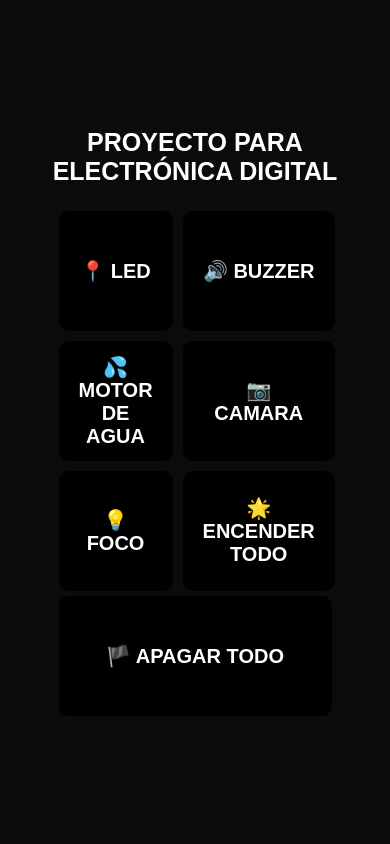
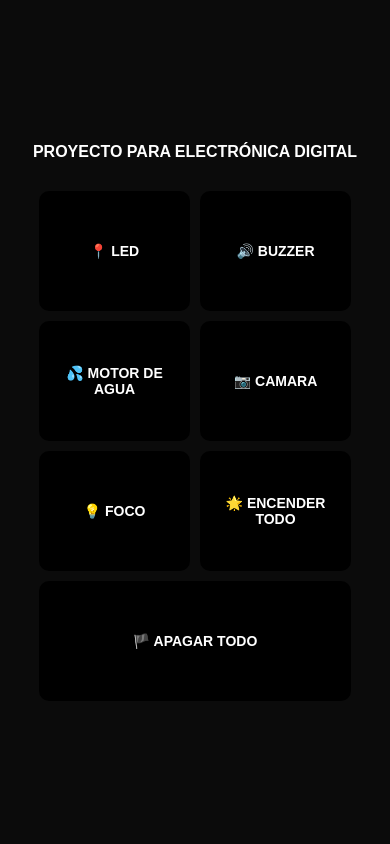
Before and after one commit to DonVoid18/project-electronica, a Django app: page / in a window 390 px wide. Run offline with Django 3.2, Linux system fonts and the light colour scheme.

Commit message:
new styles and responsive for mobil

```diff
--- a/index/static/css/slate.css
+++ b/index/static/css/slate.css
@@ -17,6 +17,7 @@ body {
   flex-direction: column;
   justify-content: center;
   align-items: center;
+  gap: 10px;
 }
 
 .title {
@@ -26,17 +27,29 @@ body {
   padding-bottom: 20px;
 }
 
-.container_buttons {
+.containerButtons {
+  width: 80%;
   display: grid;
   grid-template-columns: 1fr 1fr;
-  grid-gap: 10px;
-  padding: 5px 20px;
-  width: 70%;
+  gap: 10px;
 }
-.container_buttons2 {
+.containerButtons2 {
+  width: 80%;
   display: grid;
-  padding: 0px 20px;
-  width: 70%;
+  grid-template-columns: 1fr;
+  gap: 10px;
+}
+
+.item_1 {
+  width: 100%;
+  min-width: 100%;
+  display: flex;
+  justify-content: center;
+  align-items: center;
+}
+
+.item_2 {
+  width: 100%;
 }
 
 button {
@@ -61,3 +74,12 @@ button:hover {
   transition: ease 0.5s;
   transform: scale(1.05);
 }
+
+@media (max-width: 768px) {
+  .title {
+    font-size: 16px;
+  }
+  button {
+    font-size: 14px;
+  }
+}
--- a/index/templates/index.html
+++ b/index/templates/index.html
@@ -15,52 +15,37 @@
 <body>
     <div class="container">
         <div class="title">PROYECTO PARA ELECTRÓNICA DIGITAL</div>
-        <div class="container_buttons">
-            <div>
-                <form method="POST">{% csrf_token %}
+        <div class="containerButtons">
+            <form class="item_1" method="POST">{% csrf_token %}
                 <input type="hidden" value="1" name="id">
                 <button class="boton1">&#128205; LED</button> <br>
             </form>
-            </div>
-            <div>
-                <form method="POST">{% csrf_token %}
+            <form class="item_1" method="POST">{% csrf_token %}
                 <input type="hidden" value="2" name="id">
                 <button class="boton2">&#128266; BUZZER</button> <br>
             </form>
-            </div>
-            <div>
-                <form method="POST">{% csrf_token %}
+            <form class="item_1" method="POST">{% csrf_token %}
                 <input type="hidden" value="3" name="id">
                 <button class="boton3">&#128166; MOTOR DE AGUA</button> <br>
             </form>
-            </div>
-            <div>
-                <form method="POST">{% csrf_token %}
+            <form class="item_1" method="POST">{% csrf_token %}
                 <input type="hidden" value="4" name="id">
                 <button class="boton4">&#128247; CAMARA</button> <br>
             </form>
-            </div>
-            <div>
-                <form method="POST">{% csrf_token %}
+            <form class="item_1" method="POST">{% csrf_token %}
                 <input type="hidden" value="7" name="id">
                 <button class="boton7">&#128161; FOCO</button> <br>
             </form>
-            </div>
-            <div>
-                <form method="POST">{% csrf_token %}
+            <form class="item_1" method="POST">{% csrf_token %}
                 <input type="hidden" value="6" name="id">
                 <button class="botonEncenderTodo">&#127775; Encender todo</button> <br>
             </form>
         </div>
-
-        </div>
-        <div class="container_buttons2">
-            <div>
-                <form method="POST">{% csrf_token %}
+        <div class="containerButtons2">
+            <form class="item_2" method="POST">{% csrf_token %}
                 <input type="hidden" value="5" name="id">
                 <button class="botonApagarTodo">&#127988; Apagar todo</button> <br>
             </form>
-            </div>
         </div>
     </div>
     <!-- Custom Scripts -->
```
Lines whose indentation alone changed are shown as unchanged.
